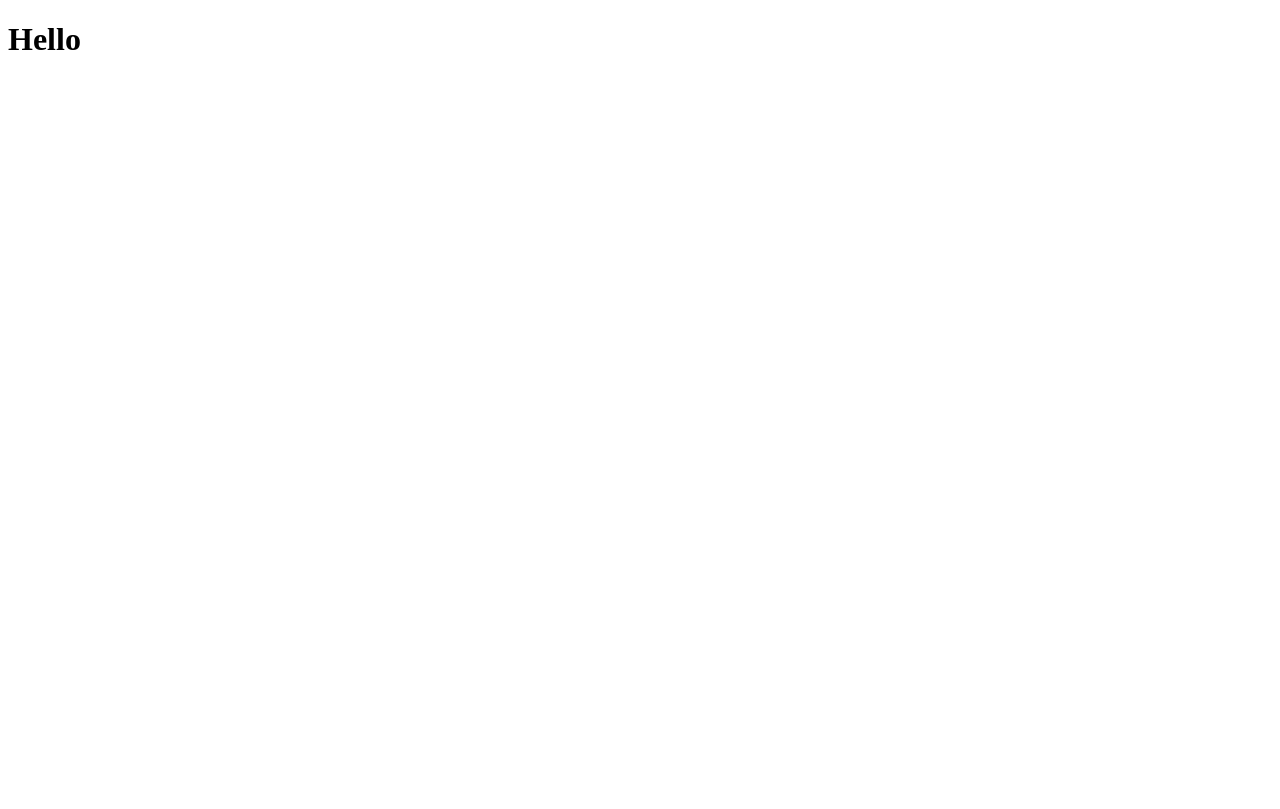
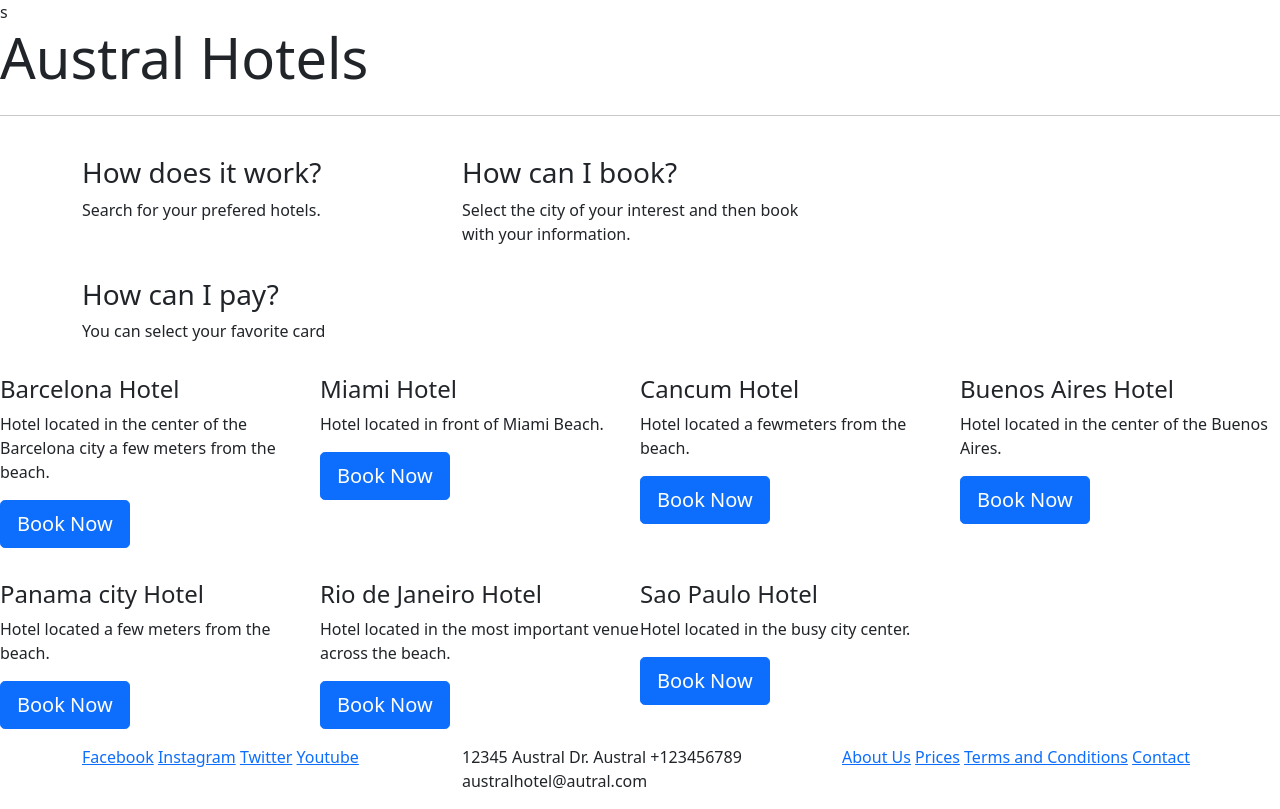
Before and after one commit to samazevedo/austral-bootstrap, a website: page index.html in a window 1280 px wide. Drawn offline with nearby package versions, Linux system fonts and the light colour scheme.

Commit message:
add jumbotron footer main page

```diff
--- /dev/null
+++ b/css/main.css
@@ -0,0 +1,7 @@
+#jumbotrom {
+    background-color: blue;
+    color: #fff;
+}
+#destination btn {
+    color="lightblue"
+}
--- a/index.html
+++ b/index.html
@@ -1,13 +1,122 @@
 <!DOCTYPE html>
 <html lang="en">
 <head>
+    <!-- Required meta tags -->
     <meta charset="UTF-8">
     <meta http-equiv="X-UA-Compatible" content="IE=edge">
-    <meta name="viewport" content="width=device-width, initial-scale=1.0">
-    <title>Document</title>
-</head>
-<body>
-    <h1>Hello</h1>
+    <meta name="viewport" content="width=device-width, initial-scale=1.0, shrink-to-fit=no">
 
-</body>
+    <!-- Bootstrap CSS -->
+    <link rel="stylesheet" href="node_modules/bootstrap/dist/css/bootstrap.min.css">
+    <link href="css/main.css" rel="stylesheet">
+    <title>Hotel</title>
+  </head>s
+  <body>
+      <div class="jumbotron" id="jumbotron">
+          <h1 class="display-4">Austral Hotels</h1>
+      </div>
+      <hr class="my-4"/>
+    <div class="container">
+        <div class="row">
+            <div class="col-sm-4">
+                <p>
+                    <h3>How does it work?</h3>
+                    <p>Search for your prefered hotels.</p>
+                </p>
+            </div>
+            <div class="col-sm-4">
+                <p>
+                    <h3>How can I book?</h3>
+                    <p>Select the city of your interest and then book with your information.</p>
+                </p>
+            </div>
+        </div>
+        <div class="col-sm-4">
+            <p>
+                <h3>How can I pay?</h3>
+                <p>You can select your favorite card</p>
+            </p>
+        </div>
+    </div>
+    <div  id="destination-btn"class="d-flex flex-wrap">
+        <div class="col-sm-3">
+            <p>
+                <h4>Barcelona Hotel</h4>
+                <p>Hotel located in the center of the Barcelona city a few meters from the beach.</p>
+                <button type="btn" class="btn btn-primary btn-lg" href="#" role="button">Book Now</button>
+            </p>
+        </div>
+        <div class="col-sm-3">
+            <p>
+                <h4>Miami Hotel</h4>
+                <p>Hotel located in front of Miami Beach.</p>
+                <button type="btn" class="btn btn-primary btn-lg" href="#" role="button">Book Now</button>
+            </p>
+        </div>
+        <div class="col-sm-3">
+            <p>
+                <h4>Cancum  Hotel</h4>
+                <p>Hotel located a fewmeters from the beach.</p>
+                <button type="btn" class="btn btn-primary btn-lg" href="#" role="button">Book Now</button>
+            </p>
+        </div>
+        <div class="col-sm-3">
+            <p>
+                <h4>Buenos Aires Hotel</h4>
+                <p>Hotel located in the center of the Buenos Aires.</p>
+                <button type="btn" class="btn btn-primary btn-lg" href="#" role="button">Book Now</button>
+            </p>
+        </div>
+        <div class="col-sm-3" >
+            <p>
+                <h4>Panama city Hotel</h4>
+                <p>Hotel located a few meters from the beach.</p>
+                <button type="btn" class="btn btn-primary btn-lg" href="#" role="button">Book Now</button>
+            </p>
+        </div>
+        <div class="col-sm-3">
+            <p>
+                <h4>Rio de Janeiro Hotel</h4>
+                <p>Hotel located in the most important venue across the beach.</p>
+                <button type="btn" class="btn btn-primary btn-lg" href="#" role="button">Book Now</button>
+            </p>
+        </div>
+        <div class="col-sm-3">
+            <p>
+                <h4>Sao Paulo Hotel</h4>
+                <p>Hotel located in the busy city center.</p>
+                <button type="btn" class="btn btn-primary btn-lg" href="#" role="button">Book Now</button>
+            </p>
+        </div>
+    </div>
+    <footer>
+        <div class="container">
+            <div class="row">
+                <div class="col-sm-4">
+                    <a href="http://www.facebook.com">Facebook</a>
+                    <a href="http://www.instagram.com">Instagram</a>
+                    <a href="http://www.twitter.com">Twitter</a>
+                    <a href="http://www.youtube.com">Youtube</a>
+                </div>
+                <div class="col-sm-4">
+                    <address>
+                        12345 Austral Dr. Austral
+                        +123456789
+                        australhotel@autral.com
+                    </address>
+                </div>
+                <div class="col-sm-4">
+                    <a href="#">About Us</a>
+                    <a href="#">Prices</a>
+                    <a href="#">Terms and Conditions</a>
+                    <a href="#">Contact</a>
+                </div>
+            </div>
+        </div>
+    </footer>
+    <!-- JQuery first, Popper and Bootstrap JS -->
+    <script src="node_modules/jquery/dist/jquery.slim.min.js"></script>
+    <script src="node_modules/@popperjs/core/dist/umd/popper.min.js"></script>
+    <script src="node_modules/bootstrap/dist/js/bootstrap.min.js"></script>
+  </body>
 </html>
--- a/package.json
+++ b/package.json
@@ -4,6 +4,8 @@
   "description": "austral project using bootstrap",
   "main": "index.html",
   "scripts": {
+    "start": "npm run lite",
+    "lite": "lite-server",
     "dev": "lite-server"
   },
   "repository": {
```
